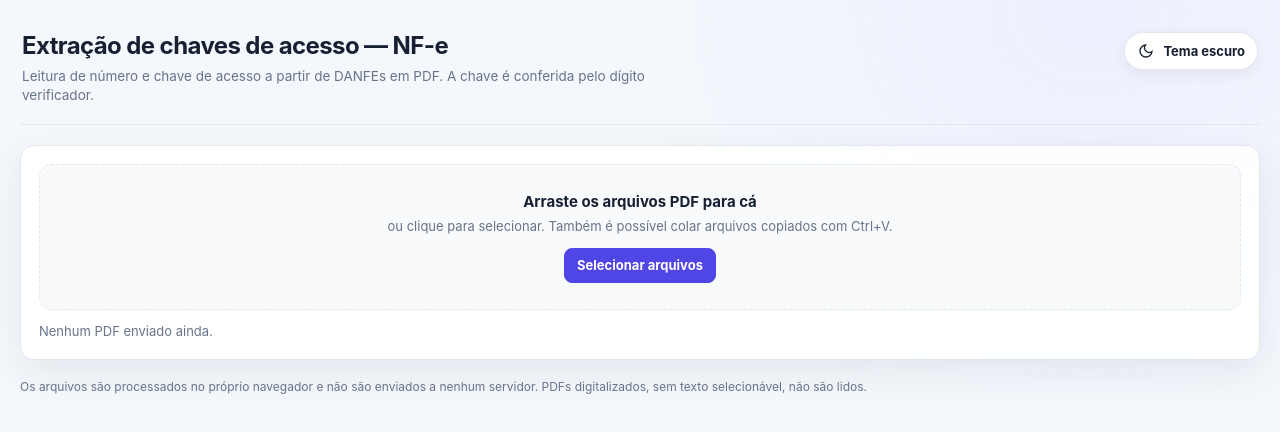
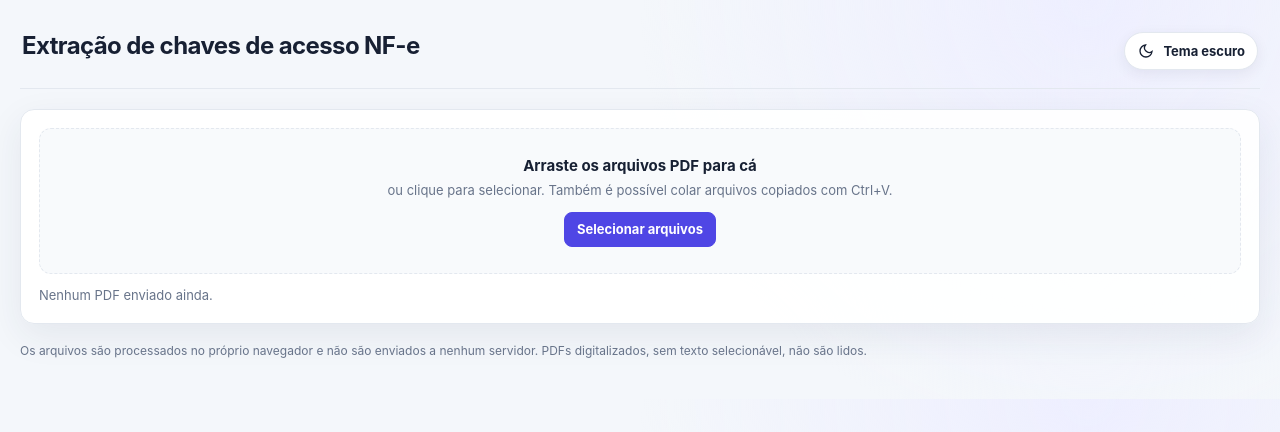
Before and after one commit to robotbr/nota-fiscal, a plain HTML site: page index.html in a window 1280 px wide. Drawn offline with Linux system fonts and the light colour scheme.

Commit message:
Alterado

```diff
--- a/index.html
+++ b/index.html
@@ -111,9 +111,8 @@ footer{color:var(--muted);font-size:12px;margin-top:18px}
 <main class="wrap">
 <header>
   <div>
-    <h1>Extração de chaves de acesso — NF-e</h1>
-    <p>Leitura de número e chave de acesso a partir de DANFEs em PDF. A chave é conferida pelo dígito verificador.</p>
-  </div>
+    <h1>Extração de chaves de acesso NF-e</h1>
+      </div>
   <button class="theme-toggle" id="themeToggle" type="button" aria-label="Alternar tema" title="Alternar tema claro/escuro">
     <span class="icon" id="themeIcon" aria-hidden="true"></span>
     <span id="themeLabel">Tema escuro</span>
```
